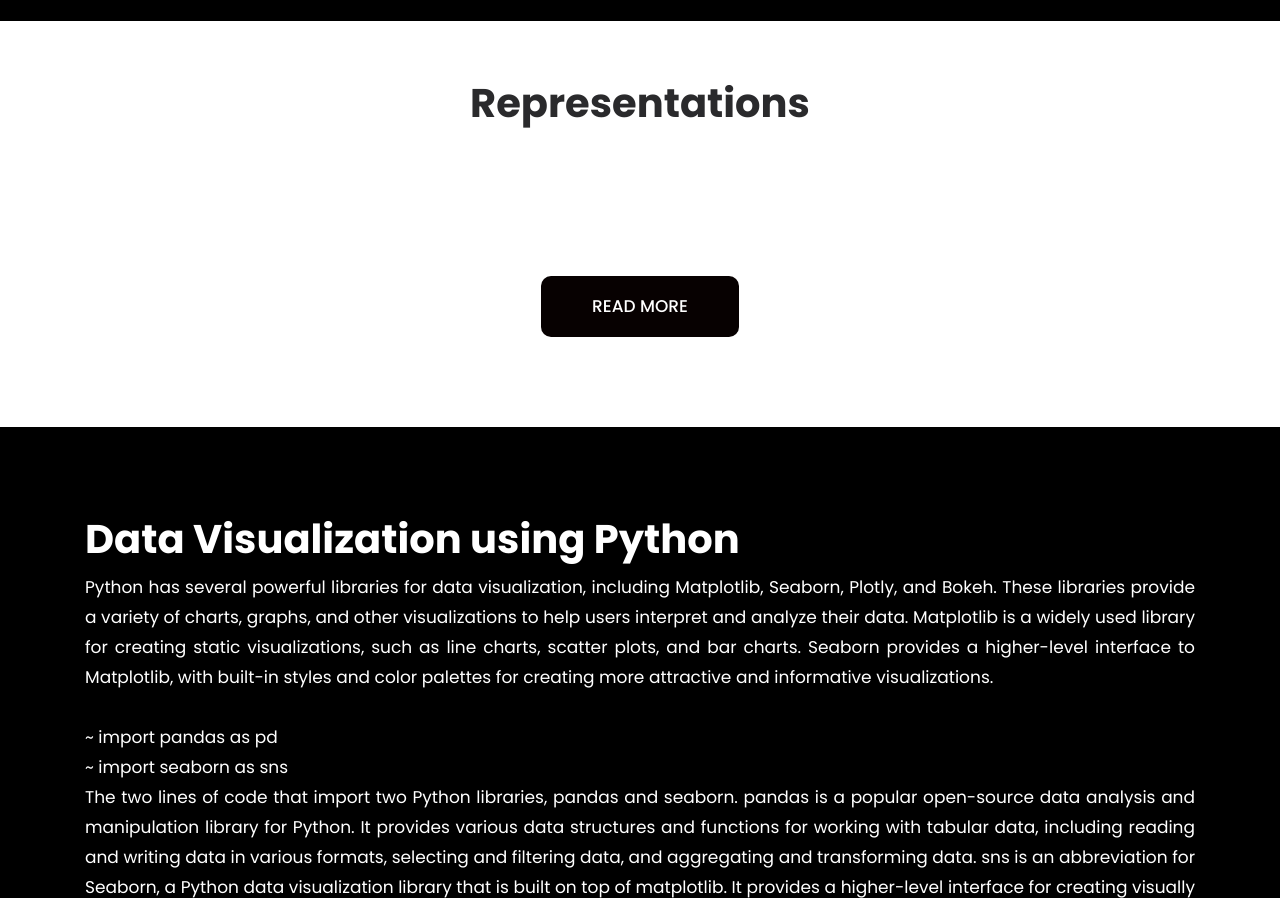
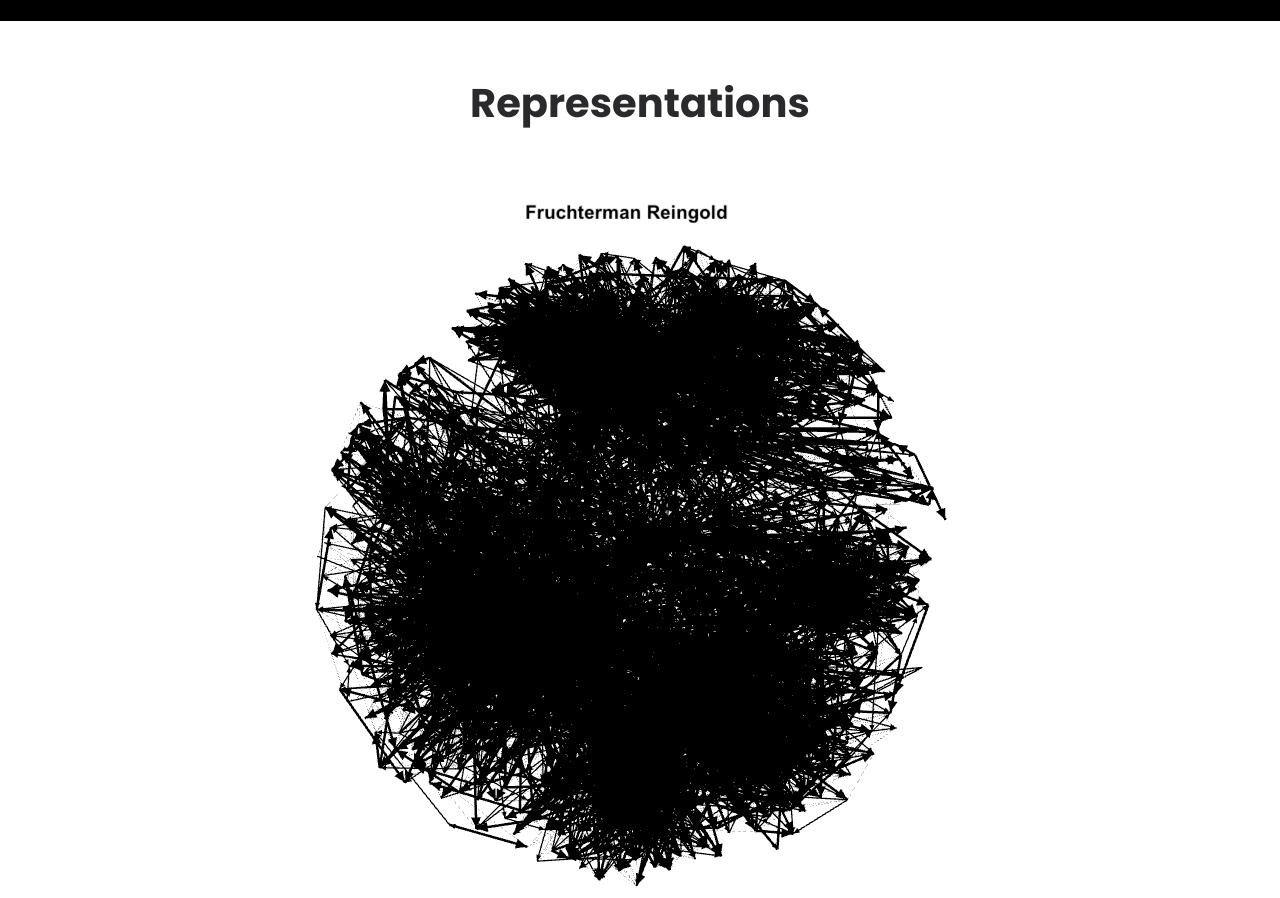
Before and after one commit to NaveedHyder/18CSE301J_RA2011032010002, a plain HTML site: page index.html in a window 1280 px wide. Shown: the part 2540-3438 px from the top of the page. Drawn offline with nearby package versions, Linux system fonts and the light colour scheme; the site is published under a folder, as on GitHub Pages, so addresses that start at the root find nothing; files whose address does not match are found by name.

Commit message:
Update index.html

```diff
--- a/index.html
+++ b/index.html
@@ -200,10 +200,10 @@
                <div class="col-md-12">
                   <div class="titlepage">
                      <h2>Representations</h2>
-                     <img src="/images/FR.png" alt="">
-                     <img src="/images/g1.png" alt="">
-                     <img src="/images/g2.png" alt="">
-                     <img src="/images/g3.png" alt="">
+                     <img src="images/FR.png" alt="">
+                     <img src="images/g1.png" alt="">
+                     <img src="images/g2.png" alt="">
+                     <img src="images/g3.png" alt="">
                   </div>
                </div>
             </div>
```
